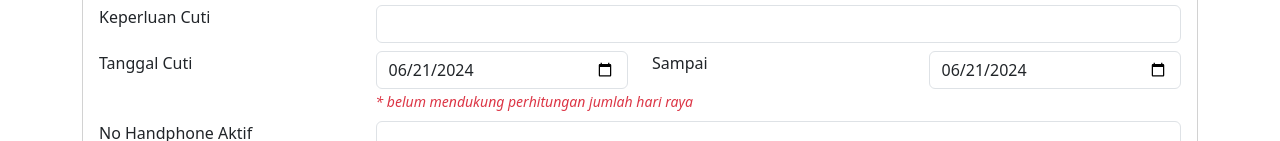
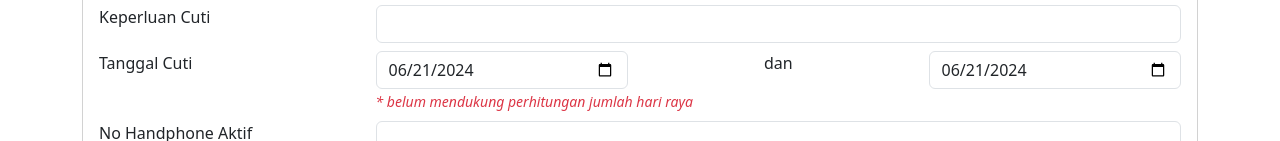
Before and after one commit to angsagd/FormCuti, a plain HTML site: page index.html in a window 1280 px wide. Shown: the part 271-412 px from the top of the page. Drawn offline with nearby package versions, Linux system fonts and the light colour scheme.

Commit message:
chore: Update form layout for date input field

```diff
--- a/index.html
+++ b/index.html
@@ -59,8 +59,8 @@
             <div class="col-md-3">
               <input type="date" id="dari" name="dari" class="form-control" value="" />
             </div>
-            <div class="col-md-3">
-              <label for="sampai" class="form-label">Sampai</label>
+            <div class="col-md-3 text-center">
+              <label for="sampai" class="form-label">dan</label>
             </div>
             <div class="col-md-3">
               <input type="date" id="sampai" name="sampai" class="form-control" value="" />
```
Also changed, not shown: formcuti-revisi4.html (+1 -1 lines).
